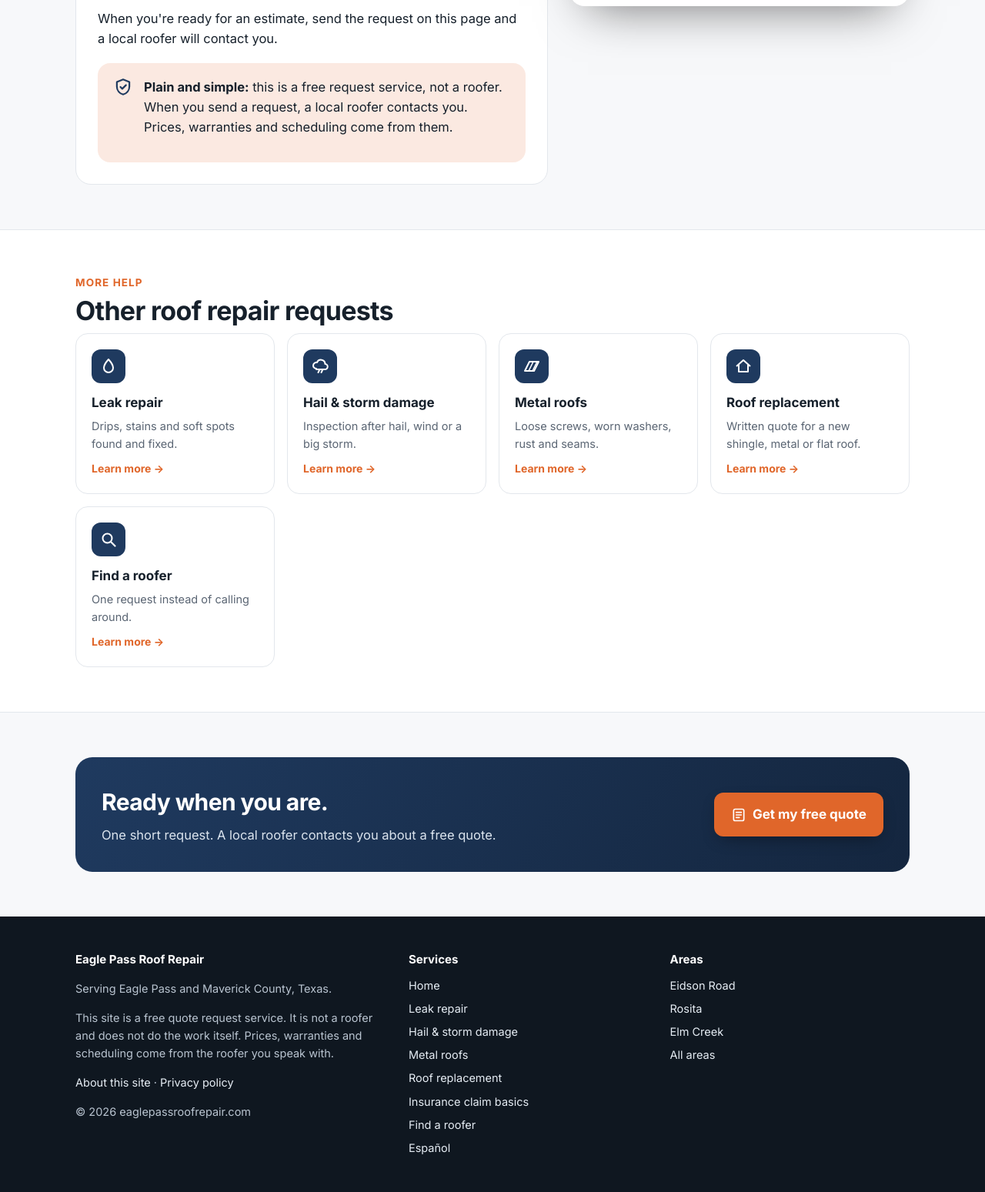
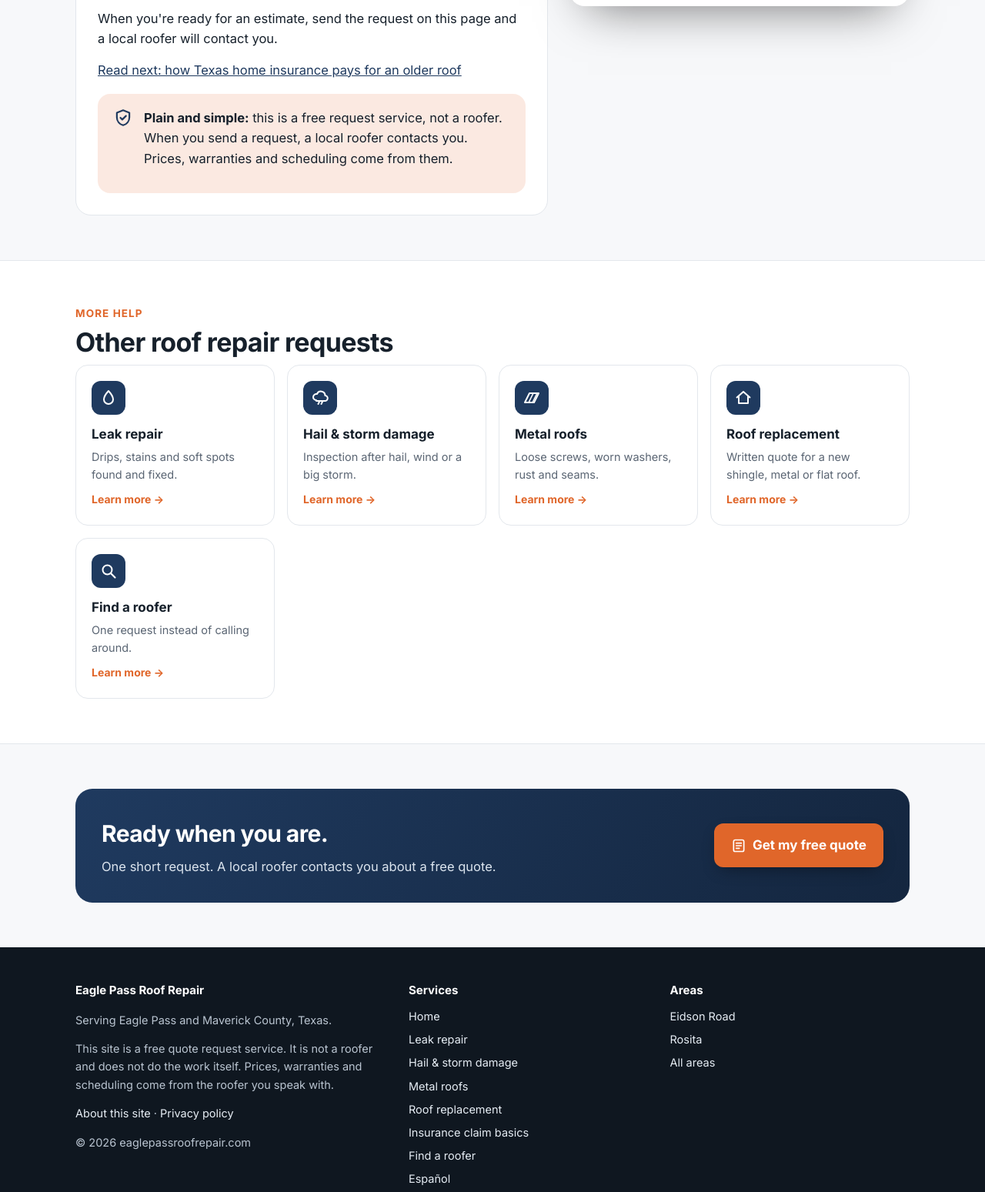
Before and after one commit to seasummit/eaglepassroofrepair, a plain HTML site: page roof-insurance-claims/index.html in a window 1280 px wide. Shown: the part 996-2545 px from the top of the page at 77% size. Drawn offline with Linux system fonts and the light colour scheme.

Commit message:
Link new article; drop dead Elm Creek footer link

```diff
--- a/roof-insurance-claims/index.html
+++ b/roof-insurance-claims/index.html
@@ -102,7 +102,7 @@ footer.f h4{color:#fff;margin:0 0 10px;font-size:15px}footer.f ul{list-style:non
 <p>The <a href="https://www.tdi.texas.gov/Consumer/storms/roofing-and-insurance-know-the-law.html" rel="nofollow">Texas Department of Insurance</a> explains these rules:</p>
 <ul class="checks"><li>A contractor cannot offer to "waive, rebate, or absorb" your deductible.</li><li>For contracts of $1,000 or more paid through insurance, the contract must say you are responsible for the deductible, and your insurer may ask for proof you paid it.</li><li>A roofer cannot act as your public adjuster on a job they are also doing, or negotiate your claim for you.</li></ul>
 <p>Questions about a claim: Texas Department of Insurance, 800-252-3439.</p>
-<p>When you're ready for an estimate, send the request on this page and a local roofer will contact you.</p><div style="margin-top:18px"><div class="note"><span class="ic"><svg viewBox="0 0 24 24" aria-hidden="true"><path d="M12 3 4.5 6v5.5c0 4.6 3.2 8.3 7.5 9.5 4.3-1.2 7.5-4.9 7.5-9.5V6Z" fill="none" stroke="currentColor" stroke-width="2" stroke-linejoin="round"/><path d="m8.8 12 2.2 2.2 4.4-4.4" fill="none" stroke="currentColor" stroke-width="2" stroke-linecap="round" stroke-linejoin="round"/></svg></span><p><b>Plain and simple:</b> this is a free request service, not a roofer. When you send a request, a local roofer contacts you. Prices, warranties and scheduling come from them.</p></div></div></article>
+<p>When you're ready for an estimate, send the request on this page and a local roofer will contact you.</p><p><a href="/older-roof-insurance-texas/">Read next: how Texas home insurance pays for an older roof</a></p><div style="margin-top:18px"><div class="note"><span class="ic"><svg viewBox="0 0 24 24" aria-hidden="true"><path d="M12 3 4.5 6v5.5c0 4.6 3.2 8.3 7.5 9.5 4.3-1.2 7.5-4.9 7.5-9.5V6Z" fill="none" stroke="currentColor" stroke-width="2" stroke-linejoin="round"/><path d="m8.8 12 2.2 2.2 4.4-4.4" fill="none" stroke="currentColor" stroke-width="2" stroke-linecap="round" stroke-linejoin="round"/></svg></span><p><b>Plain and simple:</b> this is a free request service, not a roofer. When you send a request, a local roofer contacts you. Prices, warranties and scheduling come from them.</p></div></div></article>
 <div class="stick"><div class="fcard" id="quote">
 <h2>Get your free quote / Presupuesto gratis</h2>
 <p class="sub">Takes under a minute. No obligation. / Menos de un minuto</p>
@@ -130,7 +130,7 @@ footer.f h4{color:#fff;margin:0 0 10px;font-size:15px}footer.f ul{list-style:non
 <p><a href="/about/">About this site</a> · <a href="/privacy/">Privacy policy</a></p>
 <p>© 2026 eaglepassroofrepair.com</p></div>
 <div><h4>Services</h4><ul><li><a href="/">Home</a></li><li><a href="/roof-leak-repair/">Leak repair</a></li><li><a href="/hail-storm-damage/">Hail &amp; storm damage</a></li><li><a href="/metal-roof-repair/">Metal roofs</a></li><li><a href="/roof-replacement/">Roof replacement</a></li><li><a href="/roof-insurance-claims/">Insurance claim basics</a></li><li><a href="/roofers/">Find a roofer</a></li><li><a href="/es/">Español</a></li></ul></div>
-<div><h4>Areas</h4><ul><li><a href="/areas/eidson-road/">Eidson Road</a></li><li><a href="/areas/rosita/">Rosita</a></li><li><a href="/areas/elm-creek/">Elm Creek</a></li><li><a href="/areas/">All areas</a></li></ul></div>
+<div><h4>Areas</h4><ul><li><a href="/areas/eidson-road/">Eidson Road</a></li><li><a href="/areas/rosita/">Rosita</a></li><li><a href="/areas/">All areas</a></li></ul></div>
 </div></div></footer>
 <div class="mbar"><a class="btn" href="#quote"><span class="ic"><svg viewBox="0 0 24 24" aria-hidden="true"><rect x="4" y="3" width="16" height="18" rx="2.5" fill="none" stroke="currentColor" stroke-width="2"/><path d="M8 8h8M8 12h8M8 16h5" stroke="currentColor" stroke-width="2" stroke-linecap="round"/></svg></span>Get my free quote</a></div>
 </body>
```
